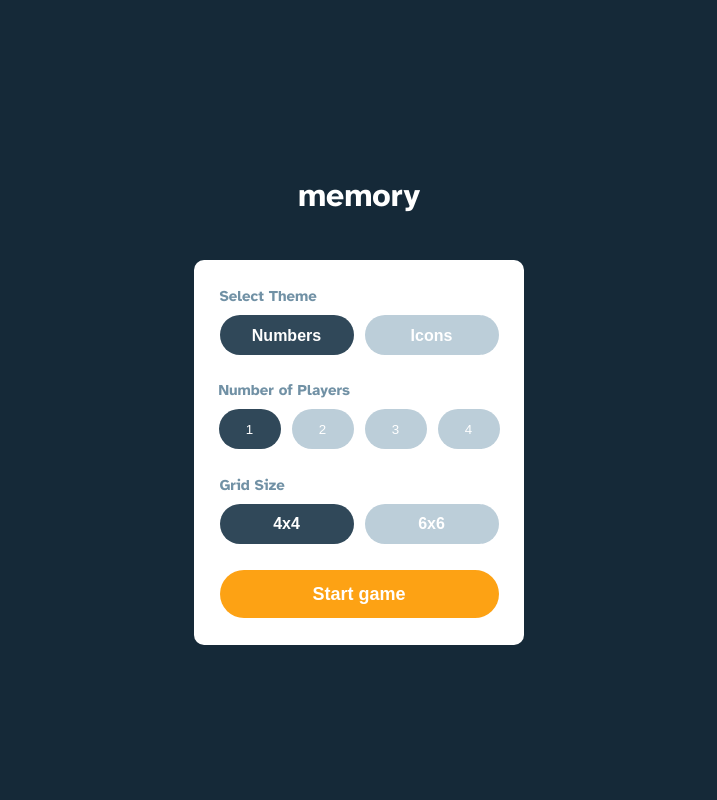
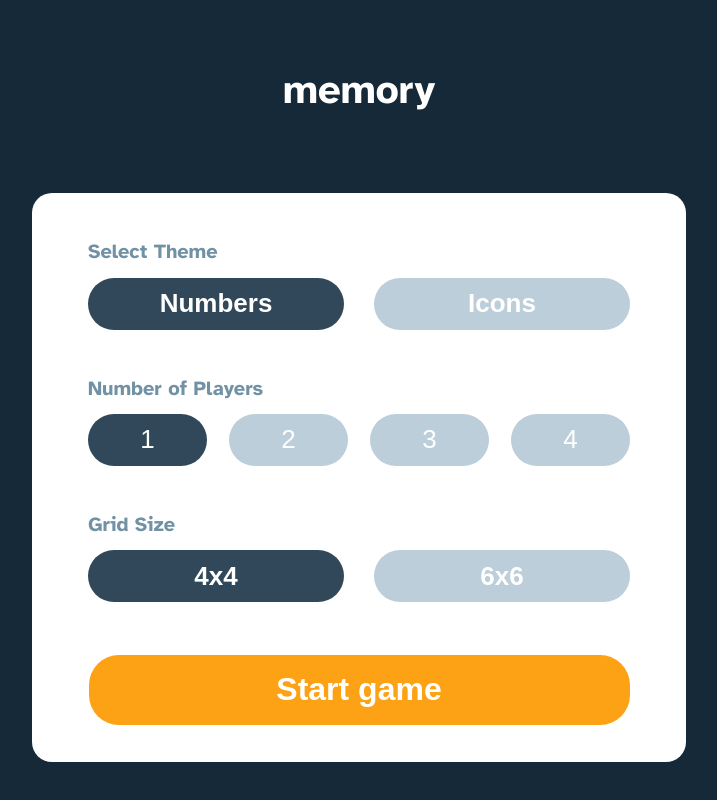
Before and after one commit to demnalomidze/Memory-game, a plain HTML site: page index.html in a window 1280 px wide. Shown: the whole page, without its empty margins (281-998 px from the left). Drawn offline with nearby package versions, Linux system fonts and the light colour scheme.

Commit message:
Your commit message here

```diff
--- /dev/null
+++ b/GameSolo.css
@@ -0,0 +1,73 @@
+body {
+  font-family: Atkinson Hyperlegible;
+  height: 100vh;
+  margin: 0;
+  display: flex;
+  justify-content: center;
+  align-items: center;
+}
+
+.container {
+  width: 100%;
+}
+
+.head {
+  display: flex;
+  align-items: center;
+  justify-content: space-between;
+  margin-inline: 27px;
+}
+
+.head-left {
+  font-size: 24px;
+}
+
+.head-right {
+  display: flex;
+  align-items: center;
+  gap: 10px;
+}
+
+.restart {
+  width: 78px;
+  height: 40px;
+  background-color: #fda214;
+  border: none;
+  border-radius: 20px;
+  cursor: pointer;
+}
+
+.restart-text {
+  font-size: 16px;
+  color: white;
+}
+
+.New-Game {
+  width: 94px;
+  height: 40px;
+  background-color: #dfe7ec;
+  border: none;
+  border-radius: 20px;
+  cursor: pointer;
+}
+
+.New-Game-text {
+  font-size: 16px;
+  color: #304859;
+}
+
+.playground {
+  display: grid;
+  grid-template-columns: auto auto auto auto;
+  align-items: center;
+  justify-content: center;
+  gap: 12px;
+}
+
+.circle {
+  width: 72px;
+  height: 72px;
+  border-radius: 50%;
+  background-color: #304859;
+  cursor: pointer;
+}
--- /dev/null
+++ b/GameSolo.js
@@ -0,0 +1,3 @@
+$(".back-to-lobby").on("click", function () {
+  window.location.href = "index.html"; // Redirect to the lobby
+});
--- a/index.js
+++ b/index.js
@@ -21,3 +21,58 @@ $(".buttons1 button").on("click", function () {
 
   $(this).addClass("active").css("background-color", "#304859");
 });
+
+// Next Step -----------------------------------------------------------------------
+
+let selectedTheme = null;
+let selectedPlayer = null;
+let selectedGrid = null;
+
+$(".buttons1 button").on("click", function () {
+  $(".buttons1 button").removeClass("active");
+  $(this).addClass("active");
+  selectedTheme = $(this).text().trim();
+});
+
+$(".box-numbers button").on("click", function () {
+  $(".box-numbers button").removeClass("active");
+  $(this).addClass("active");
+  selectedPlayer = $(this).text().trim();
+});
+
+$(".grid-buttons button").on("click", function () {
+  $(".grid-buttons button").removeClass("active");
+  $(this).addClass("active");
+  selectedGrid = $(this).text().trim();
+});
+
+$(".Start-game").on("click", function () {
+  if (
+    selectedTheme === "Numbers" &&
+    selectedPlayer === "1" &&
+    selectedGrid === "4x4"
+  ) {
+    window.location.href = "GameSolo.html";
+  } else {
+    alert(
+      "Please select 'Numbers', '1 Player', and '4x4 Grid' before starting the game."
+    );
+  }
+});
+
+$(document).ready(function () {
+  if ($(".theme-number").css("background-color") === "rgb(48, 72, 89)") {
+    $(".theme-number").addClass("active");
+    selectedTheme = "Numbers";
+  }
+
+  if ($(".first-box").css("background-color") === "rgb(48, 72, 89)") {
+    $(".first-box").addClass("active");
+    selectedPlayer = "1";
+  }
+
+  if ($(".square4x4").css("background-color") === "rgb(48, 72, 89)") {
+    $(".square4x4").addClass("active");
+    selectedGrid = "4x4";
+  }
+});
--- a/style.css
+++ b/style.css
@@ -23,7 +23,7 @@ body {
 .box {
   background-color: white;
   width: 330px;
-  height: 385px;
+  padding-bottom: 25px;
   border-radius: 10px;
 }
 
@@ -279,3 +279,97 @@ body {
   font-size: 18px;
   color: white;
 }
+
+@media screen and (min-width: 768px) {
+  .head {
+    font-size: 40px;
+    margin-bottom: 78px;
+  }
+
+  .box {
+    width: 654px;
+    border-radius: 20px;
+    padding-bottom: 37px;
+  }
+
+  .buttons1 {
+    gap: 30px;
+  }
+
+  .theme-text {
+    font-size: 20px;
+  }
+
+  .theme-number {
+    width: 256px;
+    height: 52px;
+    display: flex;
+    align-items: center;
+    justify-content: center;
+  }
+
+  .theme-number-text {
+    font-size: 26px;
+  }
+
+  .theme-icons {
+    width: 256px;
+    height: 52px;
+    display: flex;
+    align-items: center;
+    justify-content: center;
+  }
+
+  .theme-icons-text {
+    font-size: 26px;
+  }
+
+  .box-numbers {
+    gap: 22px;
+  }
+
+  .players-box-text {
+    font-size: 20px;
+  }
+
+  .first-box,
+  .second-box,
+  .third-box,
+  .fourth-box {
+    width: 119px;
+    height: 52px;
+    font-size: 26px;
+  }
+
+  .grid-text {
+    font-size: 20px;
+  }
+
+  .grid-buttons {
+    gap: 30px;
+  }
+
+  .square4x4 {
+    width: 256px;
+    height: 52px;
+    font-size: 26px;
+  }
+
+  .square6x6 {
+    width: 256px;
+    height: 52px;
+    font-size: 26px;
+  }
+
+  .Start-game {
+    width: 541px;
+    height: 70px;
+    display: flex;
+    align-items: center;
+    justify-content: center;
+  }
+
+  .game-text {
+    font-size: 32px;
+  }
+}
```
Also changed, not shown: GameSolo.html (added, +48 -0 lines).
